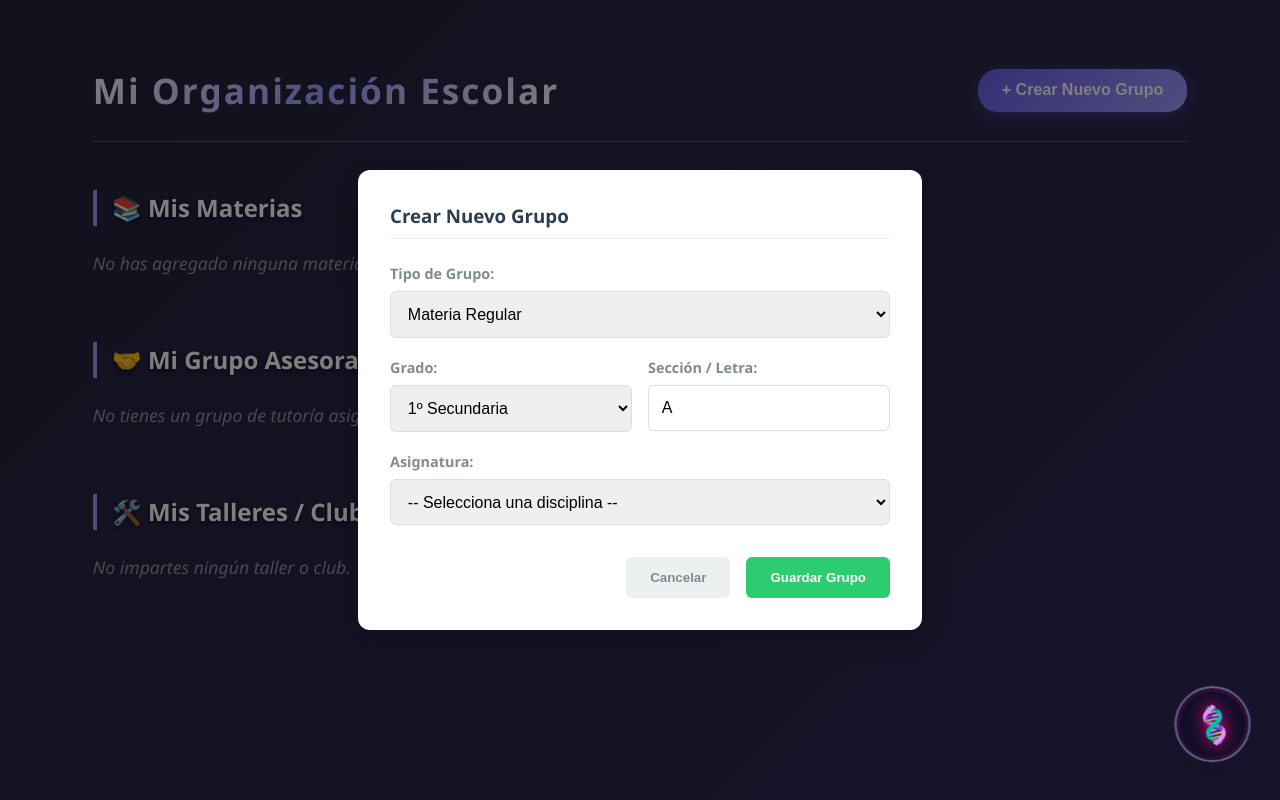
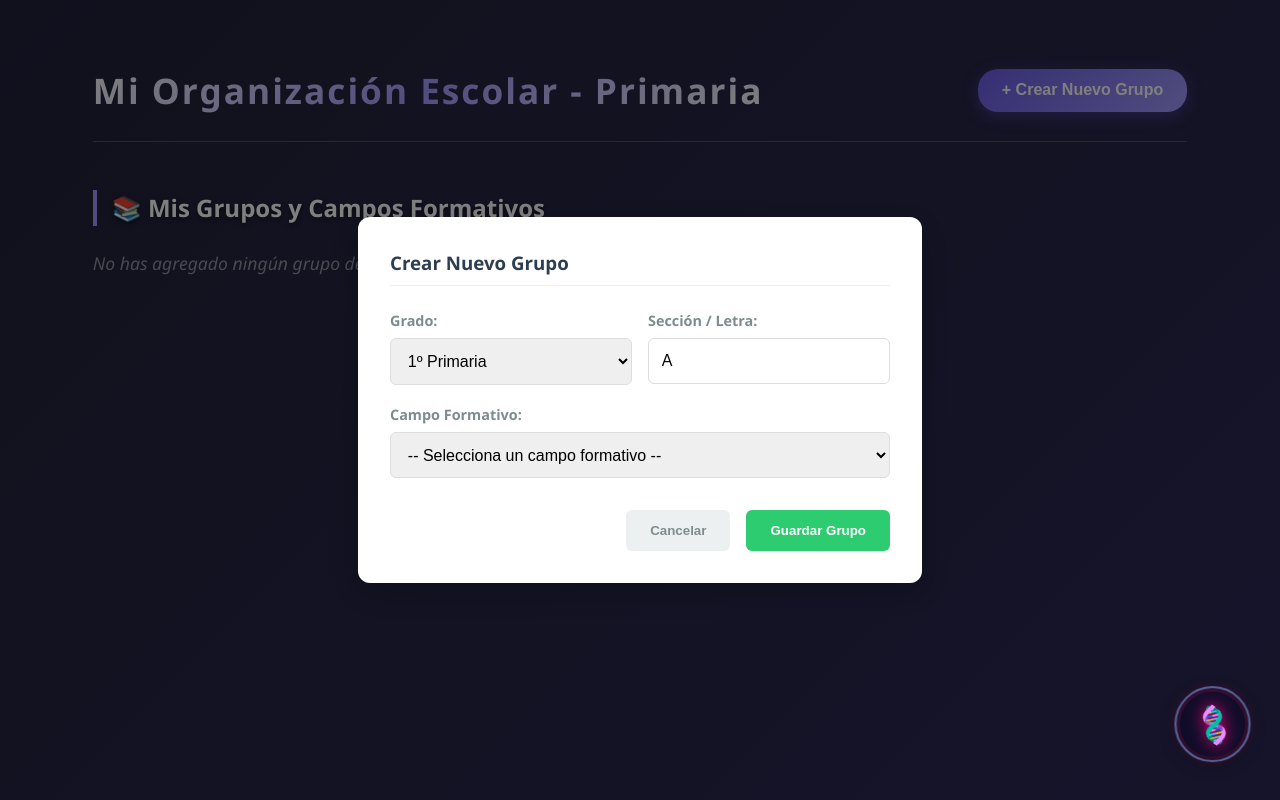
Before and after one commit to josueloera/planificador-elara-integration, a React (Vite) app: page / in a window 1280 px wide. Both pictures are taken after a click on the button "+ Crear Nuevo Grupo". Built offline with nearby package versions, Linux system fonts and the light colour scheme.

Commit message:
Redesign Primaria dashboard to show Campos Formativos, grades 1-6, and remove Tutorias/Talleres

```diff
--- a/src/components/DashboardGrupos.jsx
+++ b/src/components/DashboardGrupos.jsx
@@ -52,7 +52,7 @@ export default function DashboardGrupos({ onSelectGrupo }) {
   const handleCrearGrupo = async (e) => {
     e.preventDefault();
     if (!nuevoGrupo.disciplina_id) {
-      alert("Debes seleccionar una asignatura");
+      alert("Debes seleccionar un campo formativo");
       return;
     }
     if (ipcRenderer) {
@@ -74,13 +74,11 @@ export default function DashboardGrupos({ onSelectGrupo }) {
   };
 
   const materias = grupos.filter(g => g.tipo === 'Materia Regular');
-  const asesorados = grupos.filter(g => g.tipo === 'Grupo Asesorado');
-  const talleres = grupos.filter(g => g.tipo === 'Taller');
 
   const renderCard = (grupo) => {
-    const disciplina = allDisciplinas.find(d => d.id === parseInt(grupo.disciplina_id))?.nombre || 'Desconocida';
+    const campoFormativo = allDisciplinas.find(d => d.id === parseInt(grupo.disciplina_id))?.nombre || 'General';
     return (
-      <div key={grupo.id} className="grupo-card" onClick={() => onSelectGrupo({...grupo, nombre_disciplina: disciplina})} style={{position: 'relative'}}>
+      <div key={grupo.id} className="grupo-card" onClick={() => onSelectGrupo({...grupo, nombre_disciplina: campoFormativo})} style={{position: 'relative'}}>
         <button
           onClick={(e) => handleEliminarGrupo(e, grupo.id)}
           title="Eliminar Grupo"
@@ -89,8 +87,8 @@ export default function DashboardGrupos({ onSelectGrupo }) {
           ✕
         </button>
         <div className="grupo-grado">{grupo.grado}º {grupo.seccion}</div>
-        <div className="grupo-disciplina">{disciplina}</div>
-        <div className="grupo-tipo">{grupo.tipo}</div>
+        <div className="grupo-disciplina">{campoFormativo}</div>
+        <div className="grupo-tipo">Primaria</div>
       </div>
     );
   };
@@ -98,7 +96,7 @@ export default function DashboardGrupos({ onSelectGrupo }) {
   return (
     <div className="dashboard-grupos-container">
       <header className="dashboard-header">
-        <h1>Mi Organización Escolar</h1>
+        <h1>Mi Organización Escolar - Primaria</h1>
         <button className="btn-crear-grupo" onClick={() => setMostrarModal(true)}>
           + Crear Nuevo Grupo
         </button>
@@ -106,26 +104,10 @@ export default function DashboardGrupos({ onSelectGrupo }) {
 
       <main className="dashboard-main">
         <section className="grupo-seccion">
-          <h2>📚 Mis Materias</h2>
-          {materias.length === 0 && <p className="empty-msg">No has agregado ninguna materia regular.</p>}
+          <h2>📚 Mis Grupos y Campos Formativos</h2>
+          {materias.length === 0 && <p className="empty-msg">No has agregado ningún grupo de primaria.</p>}
           <div className="grupo-grid">
             {materias.map(renderCard)}
-          </div>
-        </section>
-
-        <section className="grupo-seccion">
-          <h2>🤝 Mi Grupo Asesorado (Tutoría)</h2>
-          {asesorados.length === 0 && <p className="empty-msg">No tienes un grupo de tutoría asignado.</p>}
-          <div className="grupo-grid">
-            {asesorados.map(renderCard)}
-          </div>
-        </section>
-
-        <section className="grupo-seccion">
-          <h2>🛠️ Mis Talleres / Clubes</h2>
-          {talleres.length === 0 && <p className="empty-msg">No impartes ningún taller o club.</p>}
-          <div className="grupo-grid">
-            {talleres.map(renderCard)}
           </div>
         </section>
       </main>
@@ -135,22 +117,16 @@ export default function DashboardGrupos({ onSelectGrupo }) {
           <div className="modal-content">
             <h3>Crear Nuevo Grupo</h3>
             <form onSubmit={handleCrearGrupo}>
-              <div className="form-group">
-                <label>Tipo de Grupo:</label>
-                <select value={nuevoGrupo.tipo} onChange={(e) => setNuevoGrupo({...nuevoGrupo, tipo: e.target.value})}>
-                  <option value="Materia Regular">Materia Regular</option>
-                  <option value="Grupo Asesorado">Grupo Asesorado (Tutoría)</option>
-                  <option value="Taller">Taller / Club</option>
-                </select>
-              </div>
-
               <div className="form-row">
                 <div className="form-group">
                   <label>Grado:</label>
                   <select value={nuevoGrupo.grado} onChange={(e) => setNuevoGrupo({...nuevoGrupo, grado: parseInt(e.target.value)})}>
-                    <option value={1}>1º Secundaria</option>
-                    <option value={2}>2º Secundaria</option>
-                    <option value={3}>3º Secundaria</option>
+                    <option value={1}>1º Primaria</option>
+                    <option value={2}>2º Primaria</option>
+                    <option value={3}>3º Primaria</option>
+                    <option value={4}>4º Primaria</option>
+                    <option value={5}>5º Primaria</option>
+                    <option value={6}>6º Primaria</option>
                   </select>
                 </div>
                 <div className="form-group">
@@ -160,9 +136,9 @@ export default function DashboardGrupos({ onSelectGrupo }) {
               </div>
 
               <div className="form-group">
-                <label>Asignatura:</label>
+                <label>Campo Formativo:</label>
                 <select value={nuevoGrupo.disciplina_id} onChange={(e) => setNuevoGrupo({...nuevoGrupo, disciplina_id: e.target.value})} required>
-                  <option value="">-- Selecciona una disciplina --</option>
+                  <option value="">-- Selecciona un campo formativo --</option>
                   {disciplinas.map(d => (
                     <option key={d.id} value={d.id}>{d.nombre}</option>
                   ))}
@@ -170,7 +146,7 @@ export default function DashboardGrupos({ onSelectGrupo }) {
               </div>
 
               <div className="modal-actions">
-                <button type="button" className="btn-cancel" onClick={() => setMostrarModal(false)}>Cancelar</button>
+                <button type="button" className="btn-cancel" onClick={() => setMostrarModal(true && setMostrarModal(false))}>Cancelar</button>
                 <button type="submit" className="btn-save">Guardar Grupo</button>
               </div>
             </form>
```
